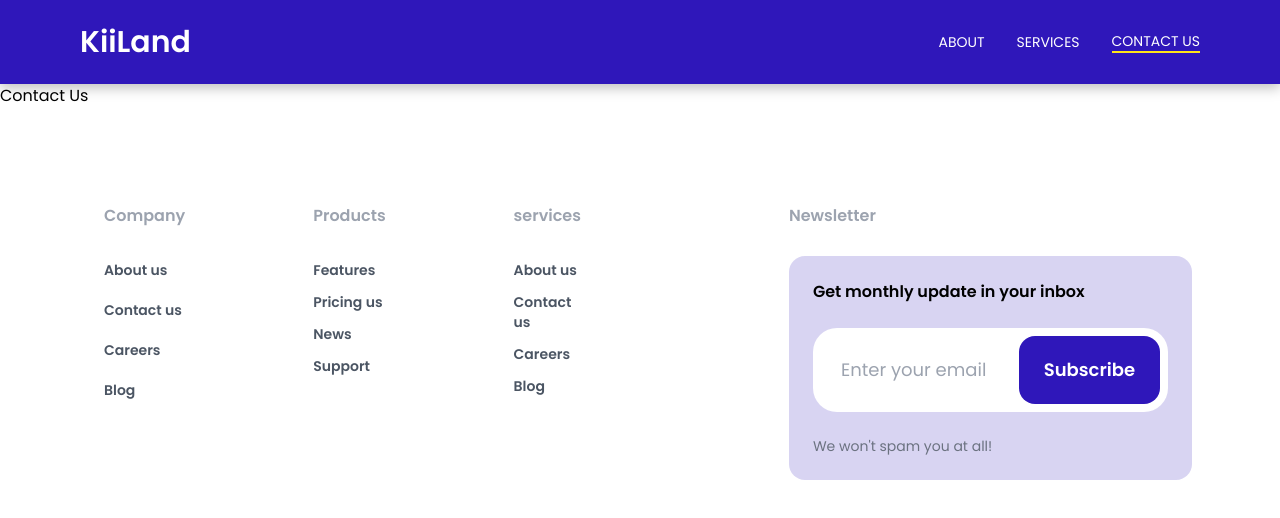
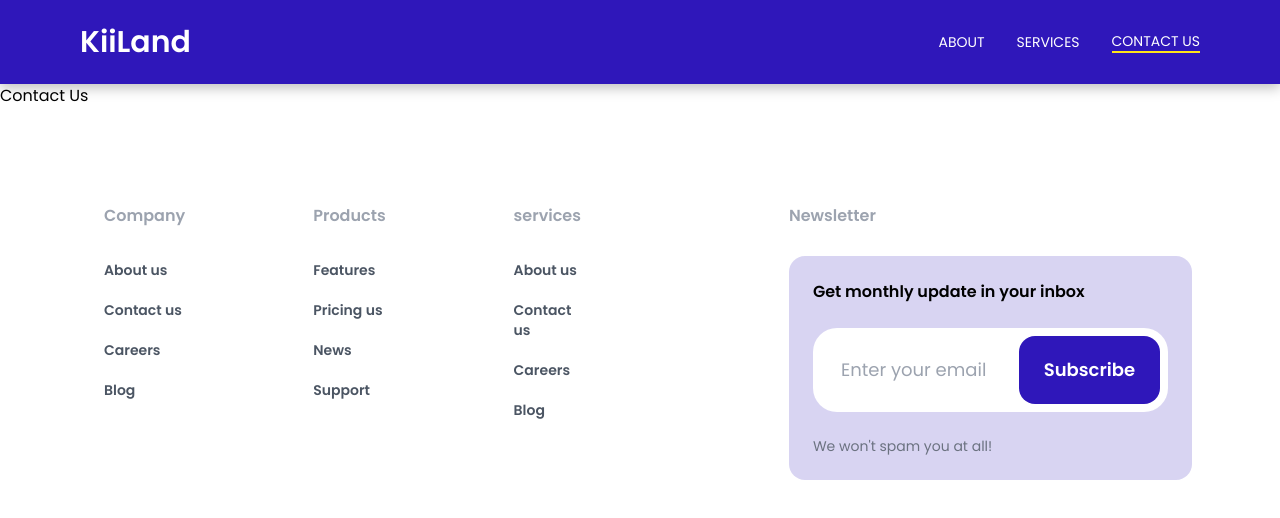
Before and after one commit to bravo-stack/Tailwind-Landing-Page, a React (Create React App) app: page /contact in a window 1280 px wide. Shown: the top 518 px of the page. Built offline with nearby package versions, Linux system fonts and the light colour scheme.

Commit message:
increase gaps between footer links

```diff
--- a/src/components/ProductLinks.js
+++ b/src/components/ProductLinks.js
@@ -5,7 +5,7 @@ function ProductLinks() {
   return (
     <div className='flex flex-col gap-8'>
         <FooterNote text="Products" />
-        <ul className='flex flex-col gap-3 text-sm text-gray-600 font-bold'>
+        <ul className='flex flex-col gap-5 text-sm text-gray-600 font-bold'>
             <li>
                 <NavLink to="coming">Features</NavLink>
             </li>
--- a/src/components/ServiceLinks.js
+++ b/src/components/ServiceLinks.js
@@ -5,7 +5,7 @@ function ServiceLinks() {
   return (
     <div className='xl:flex flex-col gap-8 hidden'>
         <FooterNote text="services" />
-        <ul className='flex flex-col gap-3 text-sm text-gray-600 font-bold'>
+        <ul className='flex flex-col gap-5 text-sm text-gray-600 font-bold'>
             <li>
                 <NavLink to="about">About us</NavLink>
             </li>
```
